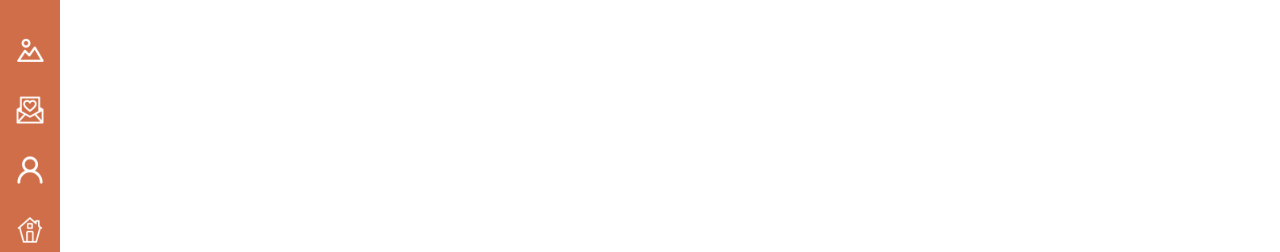
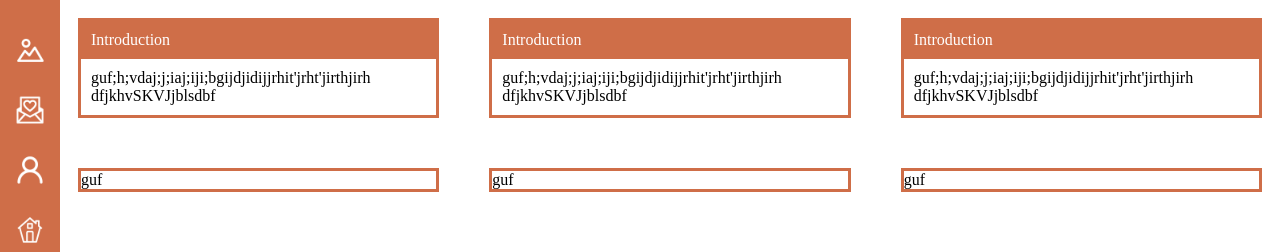
Before and after one commit to sahelithakkar/sahelithakkar.github.io, a plain HTML site: page writing.html in a window 1280 px wide. Shown: the top 252 px of the page. Drawn offline with Linux system fonts and the light colour scheme; a web font is replaced by a local one.

Commit message:
general updates

```diff
--- a/saheli.css
+++ b/saheli.css
@@ -45,11 +45,27 @@ div{
 	display:block;
 }
 
-.sidenav a {
-  color: white;
-  display: block;
+.container {
+  display: grid;
+  grid-template-columns: auto auto auto;
+  grid-gap: 50px;
+  background-color: white;
+  padding: 10px;
+  padding-left: 70px;
 }
 
-.sidenav a:hover {
-  color: white;
+.notes{
+	background-color: white;
+	border-style: solid;
+	border-color: #cf6e48;
 }
+
+.title{
+	background-color: #cf6e48;
+	color: white;
+	padding: 10px;
+}
+
+.words{
+	padding: 10px;
+}
--- a/writing.html
+++ b/writing.html
@@ -29,5 +29,27 @@
         <img id='instagram' src='instagram.jpg'>
       </a>
 	</div>
-
+  <div class="container" id='main'>
+      <div class="notes">
+        <div class="title">Introduction</div>
+        <div class='words'>
+          guf;h;vdaj;j;iaj;iji;bgijdjidijjrhit'jrht'jirthjirh <br> dfjkhvSKVJjblsdbf
+        </div>
+      </div>
+      <div class="notes">
+        <div class="title">Introduction</div>
+        <div class='words'>
+          guf;h;vdaj;j;iaj;iji;bgijdjidijjrhit'jrht'jirthjirh <br> dfjkhvSKVJjblsdbf
+        </div>
+      </div>
+      <div class="notes">
+        <div class="title">Introduction</div>
+        <div class='words'>
+          guf;h;vdaj;j;iaj;iji;bgijdjidijjrhit'jrht'jirthjirh <br> dfjkhvSKVJjblsdbf
+        </div>
+      </div>
+      <div class="notes">guf</div>
+      <div class="notes">guf</div>
+      <div class="notes">guf</div>
+  </div>
 </body>
```
Also changed, not shown: noun_person_2005168.svg (added).
